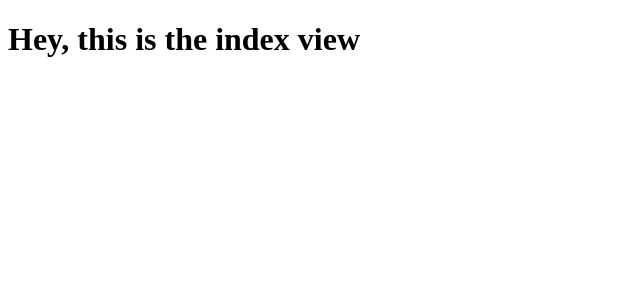
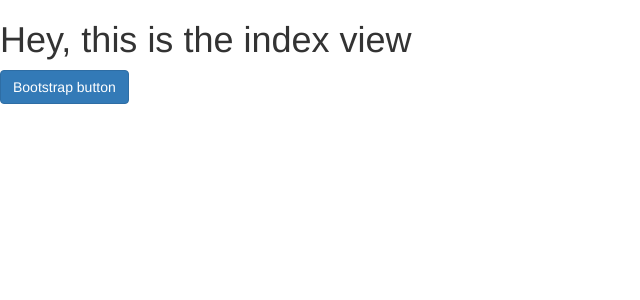
Before and after one commit to SNCITLM/todosite, a Django app: page /todos/index in a window 1280 px wide. Shown: the top 300 px of the page, without its empty margins (0-640 px from the left). Run offline with Django 3.2, Linux system fonts and the light colour scheme; some libraries are stand-ins or nearby versions.

Commit message:
added bootstrap

```diff
--- a/todos/templates/todos/base.html
+++ b/todos/templates/todos/base.html
@@ -7,7 +7,8 @@
     <title>ToDo List</title>
 
     <!-- Bootstrap -->
-
+    <link rel="stylesheet" href="https://maxcdn.bootstrapcdn.com/bootstrap/3.3.6/css/bootstrap.min.css"
+          integrity="sha384-1q8mTJOASx8j1Au+a5WDVnPi2lkFfwwEAa8hDDdjZlpLegxhjVME1fgjWPGmkzs7" crossorigin="anonymous">
   </head>
   <body>
     <div>
--- a/todos/templates/todos/index.html
+++ b/todos/templates/todos/index.html
@@ -2,4 +2,5 @@
 
 {% block content %}
 <h1>Hey, this is the index view</h1>
+<button class="btn btn-primary">Bootstrap button</button>
 {% endblock %}
```
